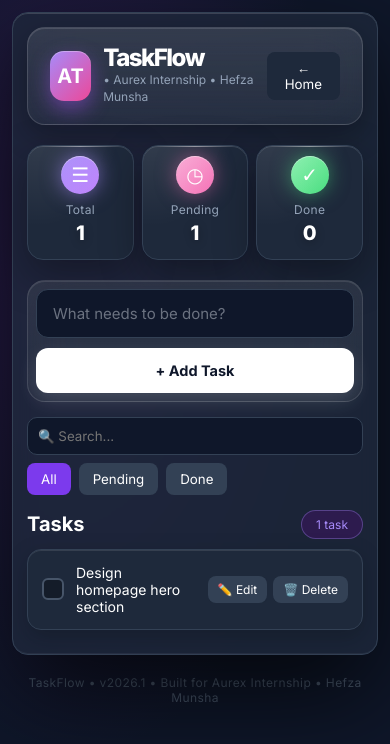
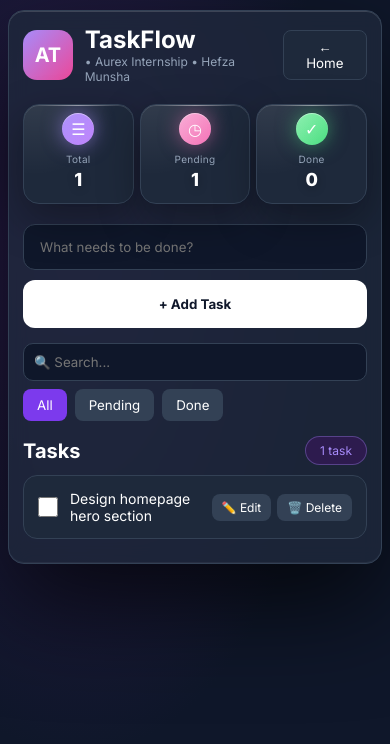
Before and after one commit to Hefza-Munsha55/aurex-react, a React (Vite) app: page / in a window 390 px wide. Both pictures are taken after a click on the button "Go to App →". Shown: the top 744 px of the page. Built offline with nearby package versions, Linux system fonts and the light colour scheme.

Commit message:
Fixed responsive and button cut on mobile

```diff
--- a/src/App.css
+++ b/src/App.css
@@ -5,13 +5,19 @@
   font-family: Inter, sans-serif
 }
 
+html, body {
+  overflow-x: hidden;
+  width: 100%;
+}
+
 .bg {
   min-height: 100vh;
   background: radial-gradient(at 20% 30%, #2a1a4a, #0f172a 60%);
-  padding: 20px;
+  padding: 20px 12px;
   display: flex;
   flex-direction: column;
-  align-items: center
+  align-items: center;
+  overflow-x: hidden;
 }
 
 .main-card {
@@ -28,7 +34,9 @@
   display: flex;
   justify-content: space-between;
   align-items: center;
-  margin-bottom: 20px
+  margin-bottom: 20px;
+  flex-wrap: wrap;
+  gap: 10px;
 }
 
 .left {
@@ -47,12 +55,14 @@
   justify-content: center;
   font-weight: bold;
   color: white;
-  font-size: 20px
+  font-size: 20px;
+  flex-shrink: 0;
 }
 
 .left h1 {
   color: white;
-  font-size: 24px
+  font-size: 24px;
+  word-break: break-word;
 }
 
 .left p {
@@ -75,7 +85,8 @@
   flex-direction: column;
   align-items: center;
   gap: 8px;
-  border: 1px solid #334155
+  border: 1px solid #334155;
+  min-width: 0;
 }
 
 .icon {
@@ -89,32 +100,13 @@
   color: white
 }
 
-.purple {
-  background: #a78bfa
-}
+.purple { background: #a78bfa }
+.pink { background: #f472b6 }
+.green { background: #34d399 }
 
-.pink {
-  background: #f472b6
-}
-
-.green {
-  background: #34d399
-}
-
-.stat-info {
-  text-align: center
-}
-
-.stat-info span {
-  color: #94a3b8;
-  font-size: 12px;
-  display: block
-}
-
-.stat-info b {
-  color: white;
-  font-size: 28px
-}
+.stat-info { text-align: center }
+.stat-info span { color: #94a3b8; font-size: 12px; display: block }
+.stat-info b { color: white; font-size: 28px }
 
 .input-row {
   display: flex;
@@ -129,7 +121,8 @@
   border-radius: 12px;
   padding: 14px 16px;
   color: white;
-  outline: none
+  outline: none;
+  min-width: 0;
 }
 
 .input-row button {
@@ -150,17 +143,8 @@
   margin: 15px 0 10px
 }
 
-.tasks-head h3 {
-  color: white
-}
-
-.badge {
-  background: #2d1b4e;
-  color: #a78bfa;
-  padding: 6px 14px;
-  border-radius: 20px;
-  font-size: 12px
-}
+.tasks-head h3 { color: white }
+.badge { background: #2d1b4e; color: #a78bfa; padding: 6px 14px; border-radius: 20px; font-size: 12px }
 
 .task-row {
   background: #1e293b;
@@ -173,105 +157,42 @@
   margin-bottom: 10px
 }
 
-.task-row.done p {
-  text-decoration: line-through;
-  color: #64748b
-}
+.task-row.done p { text-decoration: line-through; color: #64748b }
+.task-row p { flex: 1; color: white; font-size: 14px; word-break: break-word; min-width: 0; }
 
-.task-row p {
-  flex: 1;
-  color: white;
-  font-size: 14px
-}
+.check input { display: none }
+.check span { width: 22px; height: 22px; border: 2px solid #475569; border-radius: 6px; display: block; cursor: pointer }
+.check input:checked+span { background: #7c3aed; border-color: #7c3aed }
 
-.check input {
-  display: none
-}
+.actions { display: flex; gap: 6px; flex-shrink: 0; }
+.edit-btn, .del-btn { background: #334155; color: white; border: none; padding: 6px 10px; border-radius: 8px; font-size: 12px; cursor: pointer }
+.footer { color: #475569; font-size: 12px; margin-top: 20px; text-align: center }
 
-.check span {
-  width: 22px;
-  height: 22px;
-  border: 2px solid #475569;
-  border-radius: 6px;
-  display: block;
-  cursor: pointer
-}
-
-.check input:checked+span {
-  background: #7c3aed;
-  border-color: #7c3aed
-}
-
-.actions {
-  display: flex;
-  gap: 6px
-}
-
-.edit-btn,
-.del-btn {
-  background: #334155;
-  color: white;
-  border: none;
-  padding: 6px 10px;
-  border-radius: 8px;
-  font-size: 12px;
-  cursor: pointer
-}
-
-.footer {
-  color: #475569;
-  font-size: 12px;
-  margin-top: 20px;
-  text-align: center
-}
-
-/* MOBILE FIX - Ye sab se important hai */
+/* MOBILE FIX */
 @media (max-width: 600px) {
-  .bg {
-    padding: 12px
-  }
-
-  .main-card {
-    padding: 14px;
-    border-radius: 16px
-  }
+  .bg { padding: 10px 8px }
+  .main-card { padding: 14px; border-radius: 16px }
 
   .stats-row {
-    gap: 8px
+    grid-template-columns: repeat(3, 1fr);
+    gap: 6px
   }
+  .stat-card { padding: 8px 4px }
+  .icon { width: 32px; height: 32px; font-size: 16px; }
+  .stat-info b { font-size: 18px }
+  .stat-info span { font-size: 10px }
 
-  .stat-card {
-    padding: 10px
-  }
+  .input-row { flex-direction: column }
+  .input-row input { width: 100% }
+  .input-row button { width: 100%; padding: 14px }
 
-  .icon {
-    width: 38px;
-    height: 38px
-  }
+  .task-row { flex-wrap: wrap }
+}
+.task-form{display:flex;gap:10px;margin-bottom:15px;width:100%}
+.task-form input{flex:1;min-width:0;background:#0f172a;border:1px solid #334155;border-radius:12px;padding:14px 16px;color:white;outline:none}
+.task-form button{background:white;color:#0f172a;border:none;padding:0 18px;border-radius:12px;font-weight:bold;cursor:pointer;white-space:nowrap;height:48px;flex-shrink:0}
 
-  .stat-info b {
-    font-size: 20px
-  }
-
-  .input-row {
-    flex-wrap: wrap
-  }
-
-  .input-row input {
-    width: 100%;
-    min-width: 100%
-  }
-
-  .input-row button {
-    width: 100%;
-    padding: 14px
-  }
-
-  .task-row {
-    flex-wrap: wrap
-  }
-
-  .task-row p {
-    width: 100%
-  }
+@media (max-width:600px){
+  .task-form{flex-direction:column}
+  .task-form button{width:100%}
 }
--- a/src/App.jsx
+++ b/src/App.jsx
@@ -1,95 +1,67 @@
-import { useState, useEffect } from 'react';
-import './App.css';
+import { useState, useEffect } from 'react'
+import Header from './components/Header'
+import TaskForm from './components/TaskForm'
+import TaskList from './components/TaskList'
+import './App.css'
 
 function HomePage({ onEnter }) {
   return (
-    <div style={{ minHeight: '100vh', background: '#0f172a', display: 'flex', alignItems: 'center', justifyContent: 'center', padding: '20px' }}>
-      <div style={{ maxWidth: '900px', width: '100%', textAlign: 'center' }}>
-        <div style={{ background: '#7c3aed', color: 'white', width: '70px', height: '70px', borderRadius: '18px', display: 'flex', alignItems: 'center', justifyContent: 'center', fontSize: '28px', fontWeight: 'bold', margin: '0 auto 20px' }}>AT</div>
-        <h1 style={{ fontSize: '48px', color: 'white', margin: '0' }}>TaskFlow</h1>
-        <p style={{ color: '#94a3b8', marginTop: '5px' }}>• Aurex Internship • Hefza Munsha</p>
-        <h2 style={{ fontSize: '32px', color: 'white', marginTop: '30px', lineHeight: '1.3' }}>Organize your work,<br />Achieve more every day.</h2>
-        <p style={{ color: '#cbd5e1', maxWidth: '600px', margin: '15px auto', lineHeight: '1.6' }}>A simple, beautiful and powerful task manager built with React. Track your pending tasks, mark done, edit, search and filter - all data saved in your browser.</p>
-
-        <div style={{ display: 'flex', gap: '15px', justifyContent: 'center', marginTop: '30px' }}>
-          <div style={{ background: '#1e293b', padding: '15px 25px', borderRadius: '12px', color: 'white' }}><b style={{ color: '#a78bfa' }}>✓</b> Fast & Simple</div>
-          <div style={{ background: '#1e293b', padding: '15px 25px', borderRadius: '12px', color: 'white' }}><b style={{ color: '#fb7185' }}>✓</b> Local Storage</div>
-          <div style={{ background: '#1e293b', padding: '15px 25px', borderRadius: '12px', color: 'white' }}><b style={{ color: '#34d399' }}>✓</b> Filter & Search</div>
-        </div>
-
-        <button onClick={onEnter} style={{ marginTop: '40px', background: 'linear-gradient(90deg,#7c3aed,#ec4899)', color: 'white', border: 'none', padding: '16px 40px', borderRadius: '30px', fontSize: '18px', fontWeight: 'bold', cursor: 'pointer', boxShadow: '0 10px 30px rgba(124,58,237,0.4)' }}>
-          Go to App →
-        </button>
-        <p style={{ color: '#475569', marginTop: '20px', fontSize: '13px' }}>TaskFlow • v2026.1 • Built for Aurex</p>
+    <div style={{minHeight:'100vh', background:'#0f172a', display:'flex', alignItems:'center', justifyContent:'center', padding:'20px'}}>
+      <div style={{maxWidth:'900px', width:'100%', textAlign:'center'}}>
+        <div style={{background:'#7c3aed', color:'white', width:'70px', height:'70px', borderRadius:'18px', display:'flex', alignItems:'center', justifyContent:'center', fontSize:'28px', fontWeight:'bold', margin:'0 auto 20px'}}>AT</div>
+        <h1 style={{fontSize:'48px', color:'white', margin:'0'}}>TaskFlow</h1>
+        <p style={{color:'#94a3b8'}}>• Aurex Internship • Hefza Munsha</p>
+        <h2 style={{fontSize:'32px', color:'white', marginTop:'30px'}}>Organize your work, Achieve more.</h2>
+        <button onClick={onEnter} style={{marginTop:'40px', background:'linear-gradient(90deg,#7c3aed,#ec4899)', color:'white', border:'none', padding:'16px 40px', borderRadius:'30px', fontSize:'18px', fontWeight:'bold', cursor:'pointer'}}>Go to App →</button>
       </div>
     </div>
-  );
+  )
 }
 
-function TaskApp({ onBack }) {
+function App() {
+  const [page, setPage] = useState('home')
   const [tasks, setTasks] = useState(() => {
-    const saved = localStorage.getItem('taskflow_final');
-    return saved ? JSON.parse(saved) : [{ id: 1, text: "Design homepage hero section", completed: false }];
-  });
-  const [input, setInput] = useState('');
-  const [editId, setEditId] = useState(null);
-  const [editText, setEditText] = useState('');
-  const [filter, setFilter] = useState('all');
-  const [search, setSearch] = useState('');
+    const saved = localStorage.getItem('taskflow_final')
+    return saved? JSON.parse(saved) : [{ id: 1, text: "Design homepage hero section", completed: false }]
+  })
+  const [filter, setFilter] = useState('all')
+  const [search, setSearch] = useState('')
+  const [editId, setEditId] = useState(null)
 
-  useEffect(() => { localStorage.setItem('taskflow_final', JSON.stringify(tasks)); }, [tasks]);
+  useEffect(() => { localStorage.setItem('taskflow_final', JSON.stringify(tasks)) }, [tasks])
 
-  const filteredTasks = tasks.filter(t => {
-    const f = filter === 'all' || (filter === 'done' ? t.completed : !t.completed);
-    const s = t.text.toLowerCase().includes(search.toLowerCase());
-    return f && s;
-  });
+  const addTask = (text) => setTasks([{ id: Date.now(), text, completed: false },...tasks])
+  const deleteTask = (id) => setTasks(tasks.filter(t => t.id!== id))
+  const toggleTask = (id) => setTasks(tasks.map(t => t.id === id? {...t, completed:!t.completed} : t))
+  const startEdit = (task) => { const newText = prompt("Edit task:", task.text); if(newText!== null && newText.trim()) setTasks(tasks.map(t => t.id === task.id? {...t, text:newText} : t)) }
 
-  const addTask = () => { if (!input.trim()) return; setTasks([{ id: Date.now(), text: input, completed: false }, ...tasks]); setInput(''); };
-  const deleteTask = (id) => setTasks(tasks.filter(t => t.id !== id));
-  const toggleTask = (id) => setTasks(tasks.map(t => t.id === id ? { ...t, completed: !t.completed } : t));
-  const startEdit = (task) => { setEditId(task.id); setEditText(task.text); };
-  const saveEdit = () => { if (!editText.trim()) return; setTasks(tasks.map(t => t.id === editId ? { ...t, text: editText } : t)); setEditId(null); };
+  const filtered = tasks.filter(t => {
+    const f = filter === 'all' || (filter === 'done'? t.completed :!t.completed)
+    return f && t.text.toLowerCase().includes(search.toLowerCase())
+  })
+
+  if(page === 'home') return <HomePage onEnter={()=>setPage('app')} />
 
   return (
     <div className="bg"><div className="main-card">
-      <div className="top-bar">
-        <div className="left"><div className="at-logo">AT</div><div><h1>TaskFlow</h1><p>• Aurex Internship • Hefza Munsha</p></div></div>
-        <button onClick={onBack} style={{ background: '#1e293b', color: 'white', border: 'none', padding: '8px 14px', borderRadius: '8px', cursor: 'pointer' }}>← Home</button>
-      </div>
+      <Header showBack={true} onBack={()=>setPage('home')} />
       <div className="stats-row">
         <div className="stat-card"><div className="icon purple">☰</div><div className="stat-info"><span>Total</span><b>{tasks.length}</b></div></div>
-        <div className="stat-card"><div className="icon pink">◷</div><div className="stat-info"><span>Pending</span><b>{tasks.filter(t => !t.completed).length}</b></div></div>
-        <div className="stat-card"><div className="icon green">✓</div><div className="stat-info"><span>Done</span><b>{tasks.filter(t => t.completed).length}</b></div></div>
+        <div className="stat-card"><div className="icon pink">◷</div><div className="stat-info"><span>Pending</span><b>{tasks.filter(t=>!t.completed).length}</b></div></div>
+        <div className="stat-card"><div className="icon green">✓</div><div className="stat-info"><span>Done</span><b>{tasks.filter(t=>t.completed).length}</b></div></div>
       </div>
-      <div className="input-row">
-        <input value={input} onChange={e => setInput(e.target.value)} onKeyDown={e => e.key === 'Enter' && addTask()} placeholder="What needs to be done?" />
-        <button onClick={addTask}>+ Add Task</button>
+      <TaskForm onAdd={addTask} />
+      <div style={{display:'flex', gap:'8px', margin:'15px 0', flexWrap:'wrap'}}>
+        <input value={search} onChange={e=>setSearch(e.target.value)} placeholder="🔍 Search..." style={{flex:'1 1 180px', padding:'10px', borderRadius:'10px', border:'1px solid #334155', background:'#0f172a', color:'white'}} />
+        <div style={{display:'flex', gap:'8px'}}>
+          <button onClick={()=>setFilter('all')} style={{padding:'8px 14px', background: filter==='all'?'#7c3aed':'#334155', color:'white', borderRadius:'8px', border:'none'}}>All</button>
+          <button onClick={()=>setFilter('pending')} style={{padding:'8px 14px', background: filter==='pending'?'#ec4899':'#334155', color:'white', borderRadius:'8px', border:'none'}}>Pending</button>
+          <button onClick={()=>setFilter('done')} style={{padding:'8px 14px', background: filter==='done'?'#10b981':'#334155', color:'white', borderRadius:'8px', border:'none'}}>Done</button>
+        </div>
       </div>
-      <div style={{display:'flex', gap:'8px', margin:'15px 0', flexWrap:'wrap'}}>
-  <input value={search} onChange={e=>setSearch(e.target.value)} placeholder="🔍 Search..." style={{flex:'1 1 180px', padding:'10px', borderRadius:'10px', border:'1px solid #334155', background:'#0f172a', color:'white', minWidth:'0'}} />
-  <div style={{display:'flex', gap:'8px', flexWrap:'wrap'}}>
-    <button onClick={()=>setFilter('all')} style={{padding:'8px 14px', background: filter==='all'?'#7c3aed':'#334155', color:'white', borderRadius:'8px', border:'none', cursor:'pointer'}}>All</button>
-    <button onClick={()=>setFilter('pending')} style={{padding:'8px 14px', background: filter==='pending'?'#ec4899':'#334155', color:'white', borderRadius:'8px', border:'none', cursor:'pointer'}}>Pending</button>
-    <button onClick={()=>setFilter('done')} style={{padding:'8px 14px', background: filter==='done'?'#10b981':'#334155', color:'white', borderRadius:'8px', border:'none', cursor:'pointer'}}>Done</button>
-  </div>
-</div>
-      <div className="tasks-head"><h3>Tasks</h3><span className="badge">{filteredTasks.length} task</span></div>
-      <div className="list">
-        {filteredTasks.map(task => (
-          <div key={task.id} className={`task-row ${task.completed ? 'done' : ''}`}>
-            <label className="check"><input type="checkbox" checked={task.completed} onChange={() => toggleTask(task.id)} /><span></span></label>
-            {editId === task.id ? <div className="edit-inline"><input value={editText} onChange={e => setEditText(e.target.value)} autoFocus /><button onClick={saveEdit}>Save</button></div> : <p>{task.text}</p>}
-            <div className="actions"><button onClick={() => startEdit(task)} className="edit-btn">✏️ Edit</button><button onClick={() => deleteTask(task.id)} className="del-btn">🗑️ Delete</button></div>
-          </div>
-        ))}
-      </div>
-    </div><p className="footer">TaskFlow • v2026.1 • Built for Aurex Internship • Hefza Munsha</p></div>
-  );
+      <div className="tasks-head"><h3>Tasks</h3><span className="badge">{filtered.length} task</span></div>
+      <TaskList tasks={filtered} onToggle={toggleTask} onDelete={deleteTask} onEdit={startEdit} />
+    </div></div>
+  )
 }
-
-function App() {
-  const [page, setPage] = useState('home');
-  return page === 'home' ? <HomePage onEnter={() => setPage('app')} /> : <TaskApp onBack={() => setPage('home')} />;
-}
-export default App;
+export default App
--- /dev/null
+++ b/src/components/Header.jsx
@@ -0,0 +1,15 @@
+function Header({ onBack, showBack }) {
+    return (
+        <div style={{ display: 'flex', justifyContent: 'space-between', alignItems: 'center', marginBottom: '20px' }}>
+            <div style={{ display: 'flex', gap: '12px', alignItems: 'center' }}>
+                <div style={{ width: '50px', height: '50px', background: 'linear-gradient(135deg,#a78bfa,#ec4899)', borderRadius: '14px', display: 'flex', alignItems: 'center', justifyContent: 'center', fontWeight: 'bold', color: 'white', fontSize: '20px' }}>AT</div>
+                <div>
+                    <h1 style={{ color: 'white', fontSize: '24px', margin: 0 }}>TaskFlow</h1>
+                    <p style={{ color: '#94a3b8', fontSize: '12px', margin: 0 }}>• Aurex Internship • Hefza Munsha</p>
+                </div>
+            </div>
+            {showBack && <button onClick={onBack} style={{ background: '#1e293b', color: 'white', border: '1px solid #334155', padding: '8px 14px', borderRadius: '8px', cursor: 'pointer' }}>← Home</button>}
+        </div>
+    )
+}
+export default Header
--- /dev/null
+++ b/src/components/TaskForm.jsx
@@ -0,0 +1,17 @@
+import { useState } from 'react'
+function TaskForm({ onAdd }) {
+  const [input, setInput] = useState('')
+  const handleSubmit = (e) => {
+    e.preventDefault()
+    if(!input.trim()){ alert("Task cannot be empty!"); return }
+    onAdd(input)
+    setInput('')
+  }
+  return (
+    <form onSubmit={handleSubmit} className="task-form">
+      <input value={input} onChange={e => setInput(e.target.value)} placeholder="What needs to be done?" />
+      <button type="submit">+ Add Task</button>
+    </form>
+  )
+}
+export default TaskForm
--- /dev/null
+++ b/src/components/TaskItem.jsx
@@ -0,0 +1,13 @@
+function TaskItem({ task, onToggle, onDelete, onEdit }) {
+  return (
+    <div style={{background:'#1e293b', border:'1px solid #334155', borderRadius:'14px', padding:'14px', display:'flex', alignItems:'center', gap:'12px', marginBottom:'10px'}}>
+      <input type="checkbox" checked={task.completed} onChange={()=>onToggle(task.id)} style={{width:'20px', height:'20px'}} />
+      <p style={{flex:1, color: task.completed? '#64748b':'white', textDecoration: task.completed? 'line-through':'none', fontSize:'14px', margin:0}}>{task.text}</p>
+      <div style={{display:'flex', gap:'6px'}}>
+        <button onClick={()=>onEdit(task)} style={{background:'#334155', color:'white', border:'none', padding:'6px 10px', borderRadius:'8px', fontSize:'12px', cursor:'pointer'}}>✏️ Edit</button>
+        <button onClick={()=>onDelete(task.id)} style={{background:'#334155', color:'white', border:'none', padding:'6px 10px', borderRadius:'8px', fontSize:'12px', cursor:'pointer'}}>🗑️ Delete</button>
+      </div>
+    </div>
+  )
+}
+export default TaskItem
--- /dev/null
+++ b/src/components/TaskList.jsx
@@ -0,0 +1,12 @@
+import TaskItem from './TaskItem'
+function TaskList({ tasks, onToggle, onDelete, onEdit }) {
+  if(tasks.length === 0) return <p style={{color:'#94a3b8', textAlign:'center', padding:'20px'}}>No tasks found</p>
+  return (
+    <div>
+      {tasks.map(task => (
+        <TaskItem key={task.id} task={task} onToggle={onToggle} onDelete={onDelete} onEdit={onEdit} />
+      ))}
+    </div>
+  )
+}
+export default TaskList
```
